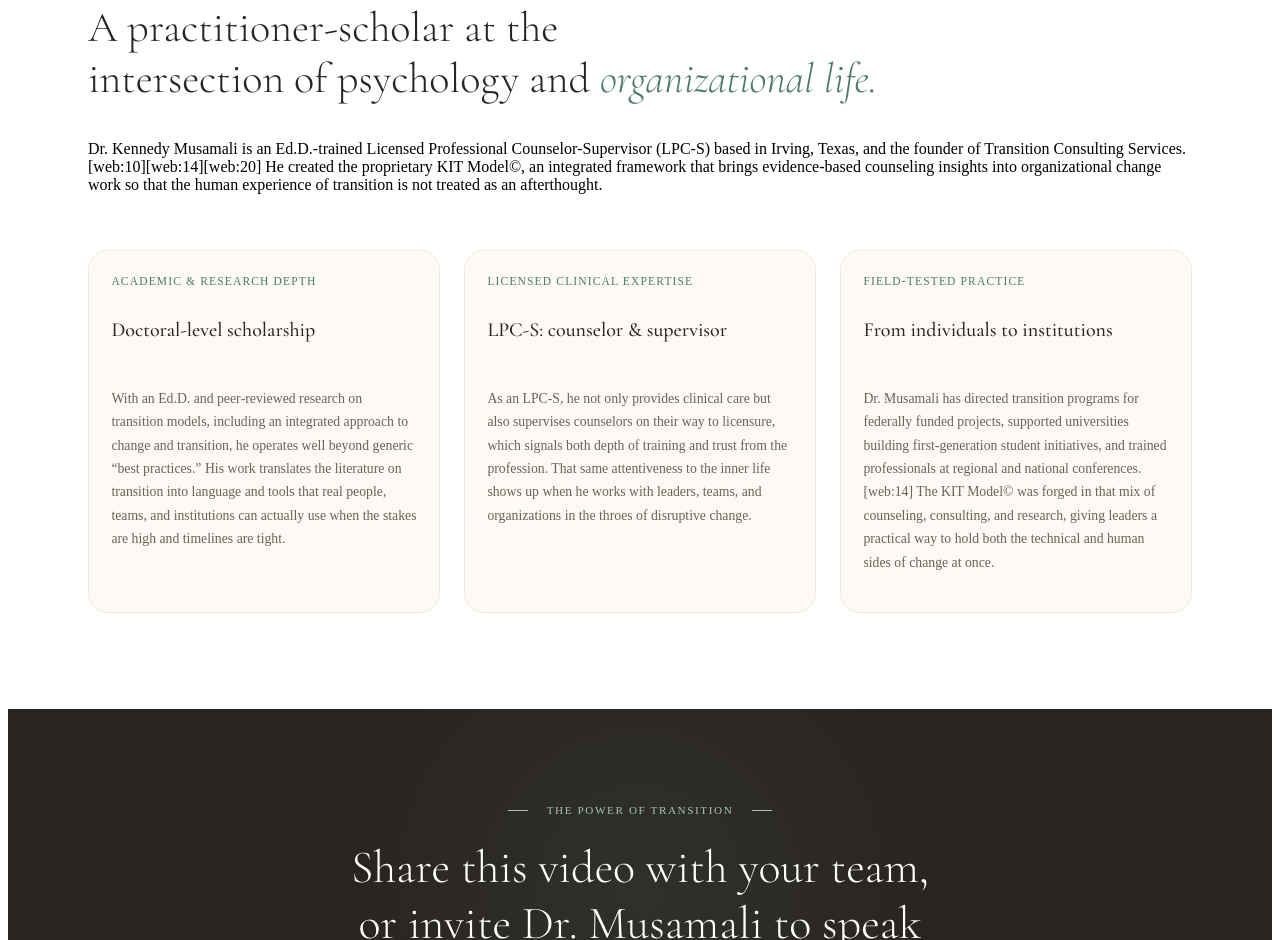
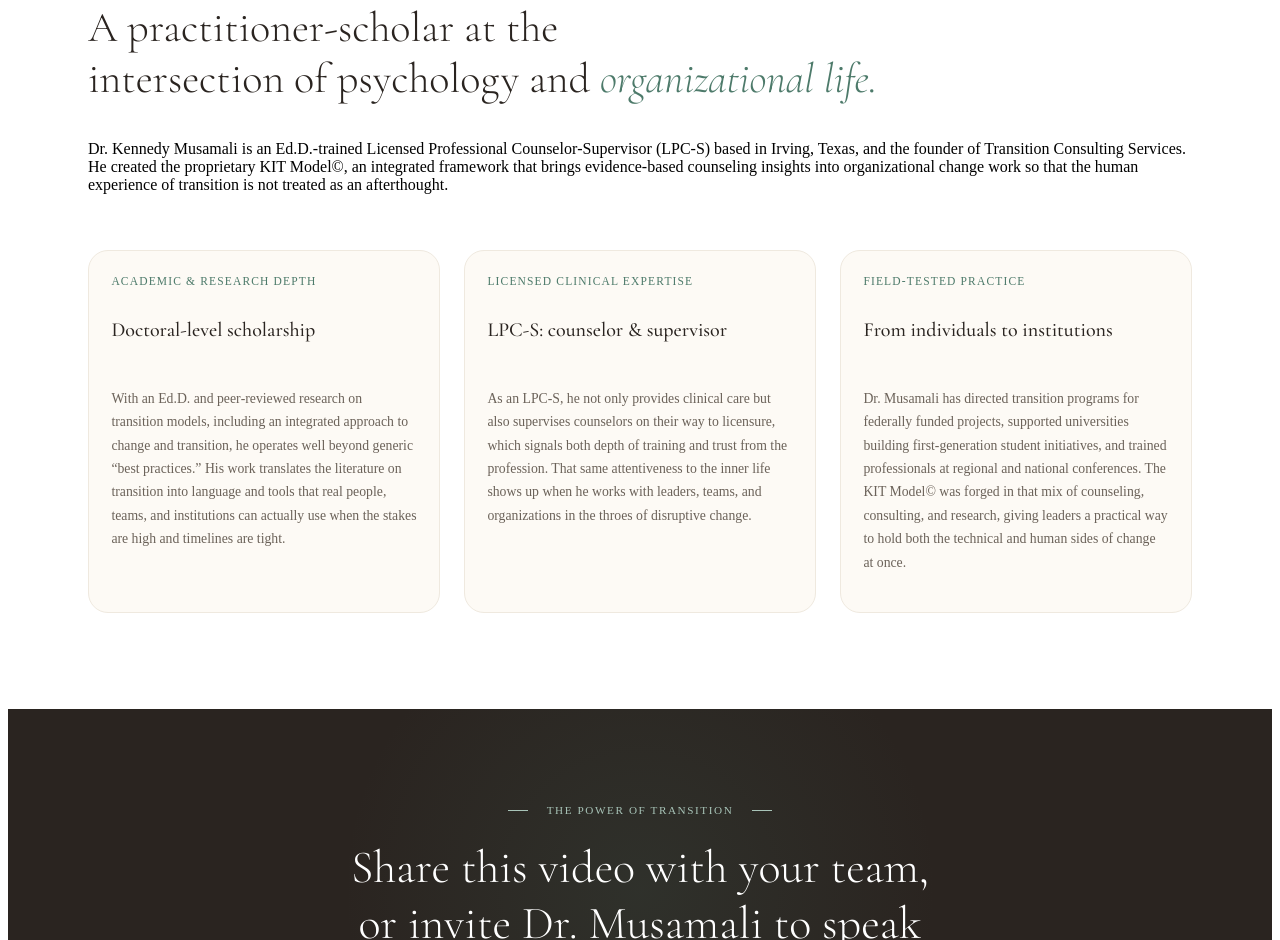
Before and after one commit to JFeelgoodOfficial/DrKennedyMusamali, a website: page media.html in a window 1280 px wide. Shown: the part 2528-3468 px from the top of the page. Drawn offline with nearby package versions, Linux system fonts and the light colour scheme.

Commit message:
Update media.html

```diff
--- a/media.html
+++ b/media.html
@@ -219,7 +219,7 @@
       intersection of psychology and <em>organizational life.</em>
     </h2>
     <p class="section-body">
-      Dr. Kennedy Musamali is an Ed.D.‑trained Licensed Professional Counselor‑Supervisor (LPC‑S) based in Irving, Texas, and the founder of Transition Consulting Services.[web:10][web:14][web:20] He created the proprietary KIT Model©, an integrated framework that brings evidence‑based counseling insights into organizational change work so that the human experience of transition is not treated as an afterthought.
+      Dr. Kennedy Musamali is an Ed.D.‑trained Licensed Professional Counselor‑Supervisor (LPC‑S) based in Irving, Texas, and the founder of Transition Consulting Services. He created the proprietary KIT Model©, an integrated framework that brings evidence‑based counseling insights into organizational change work so that the human experience of transition is not treated as an afterthought.
     </p>
 
     <div class="media-grid">
@@ -243,7 +243,7 @@
         <div class="media-pill-label">Field‑tested practice</div>
         <h3 class="media-pill-title">From individuals to institutions</h3>
         <p class="media-pill-text">
-          Dr. Musamali has directed transition programs for federally funded projects, supported universities building first‑generation student initiatives, and trained professionals at regional and national conferences.[web:14] The KIT Model© was forged in that mix of counseling, consulting, and research, giving leaders a practical way to hold both the technical and human sides of change at once.
+          Dr. Musamali has directed transition programs for federally funded projects, supported universities building first‑generation student initiatives, and trained professionals at regional and national conferences. The KIT Model© was forged in that mix of counseling, consulting, and research, giving leaders a practical way to hold both the technical and human sides of change at once.
         </p>
       </article>
     </div>
```
